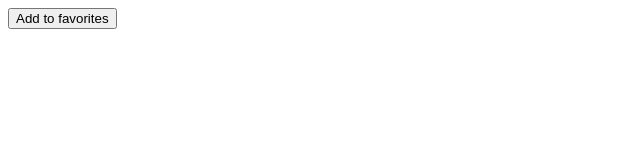
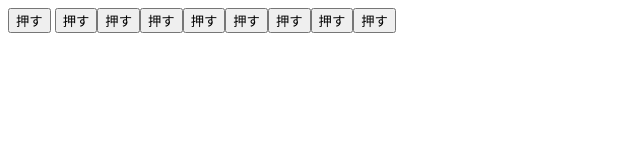
Before and after one commit to nomofi/botAN, a plain HTML site: page index.html in a window 1280 px wide. Shown: the whole page, without its empty margins (0-640 px from the left). Drawn offline with Linux system fonts and the light colour scheme.

Commit message:
Update index.html

```diff
--- a/index.html
+++ b/index.html
@@ -1,4 +1,26 @@
-<button class="favorite styled"
-        type="button">
-    Add to favorites
+<button type="button" onclick="action()">
+    押す
 </button>
+<button type="button" onclick="action()">
+    押す
+</button><button type="button" onclick="action()">
+    押す
+</button><button type="button" onclick="action()">
+    押す
+</button><button type="button" onclick="action()">
+    押す
+</button><button type="button" onclick="action()">
+    押す
+</button><button type="button" onclick="action()">
+    押す
+</button><button type="button" onclick="action()">
+    押す
+</button><button type="button" onclick="action()">
+    押す
+</button>
+
+<script>
+        function action(){
+                alert("Hello")
+        }
+</script>
```
